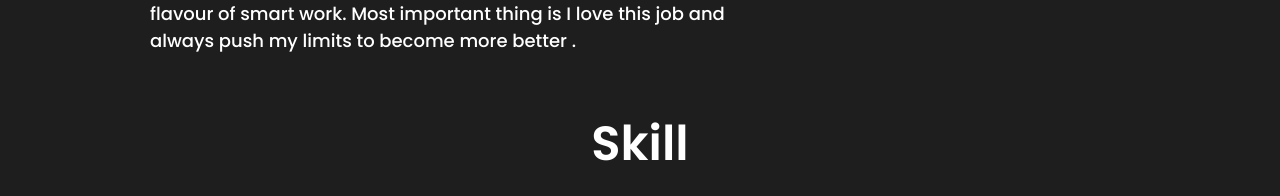
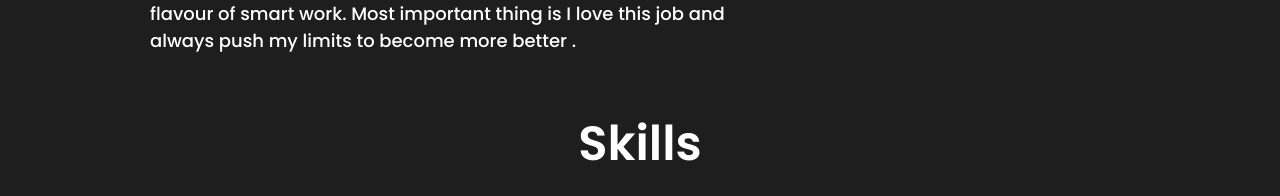
Before and after one commit to rajupraaa1234/ReactMyPortfolio, a React (Create React App) app: page / in a window 1280 px wide. Shown: the part 756-952 px from the top of the page. Built offline with nearby package versions, Linux system fonts and the light colour scheme.

Commit message:
minor changes

```diff
--- a/src/components/Skills/skills.js
+++ b/src/components/Skills/skills.js
@@ -7,7 +7,7 @@ import otherIcon from "../../assets/other.png";
 const Skills = () => {
   return (
     <section id="skills">
-      <span className="skillTitle">Skill</span>
+      <span className="skillTitle">Skills</span>
       <span className="skillDesc">
         I am having 3 YoE in
         <span className="introName"> Mobile Development</span>
```
